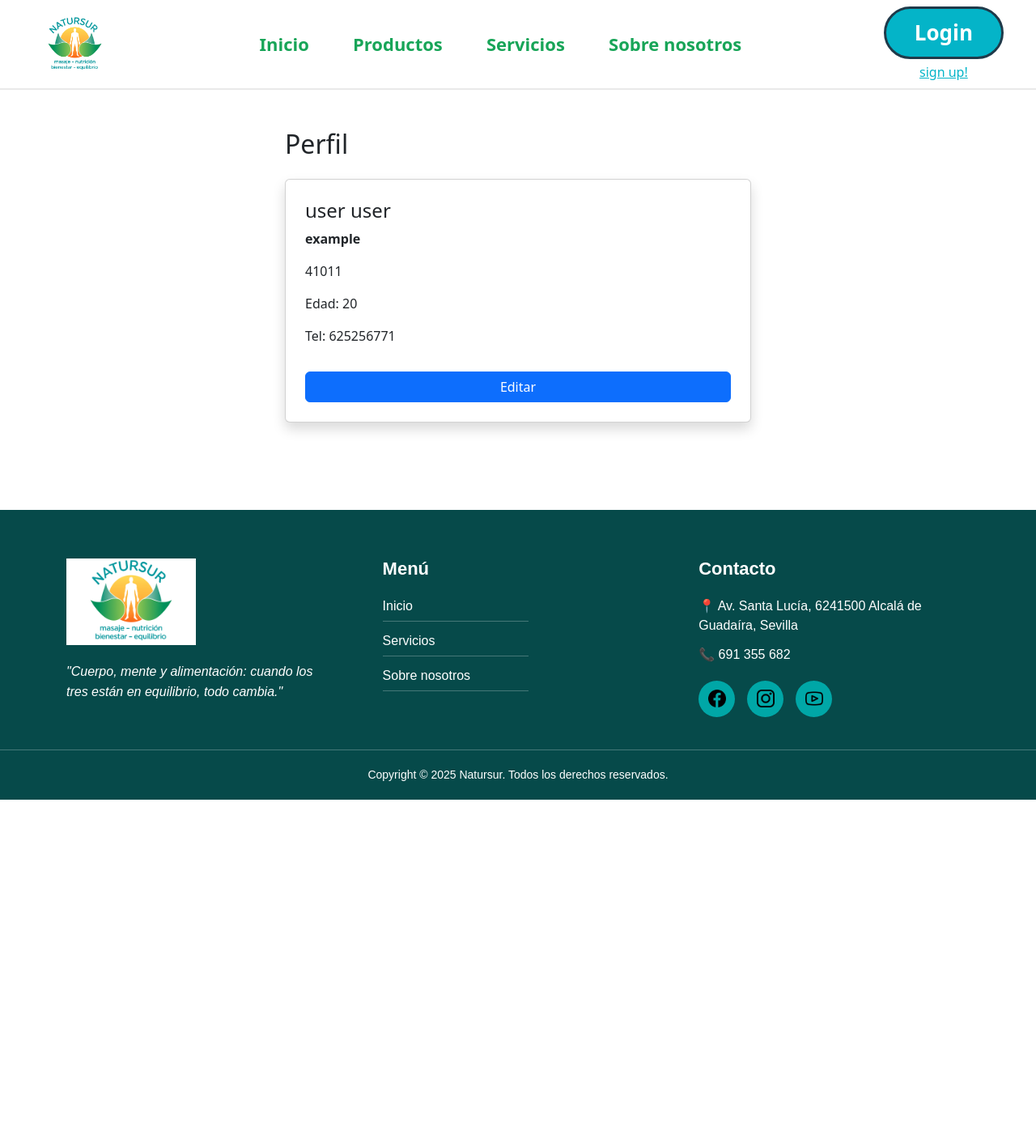
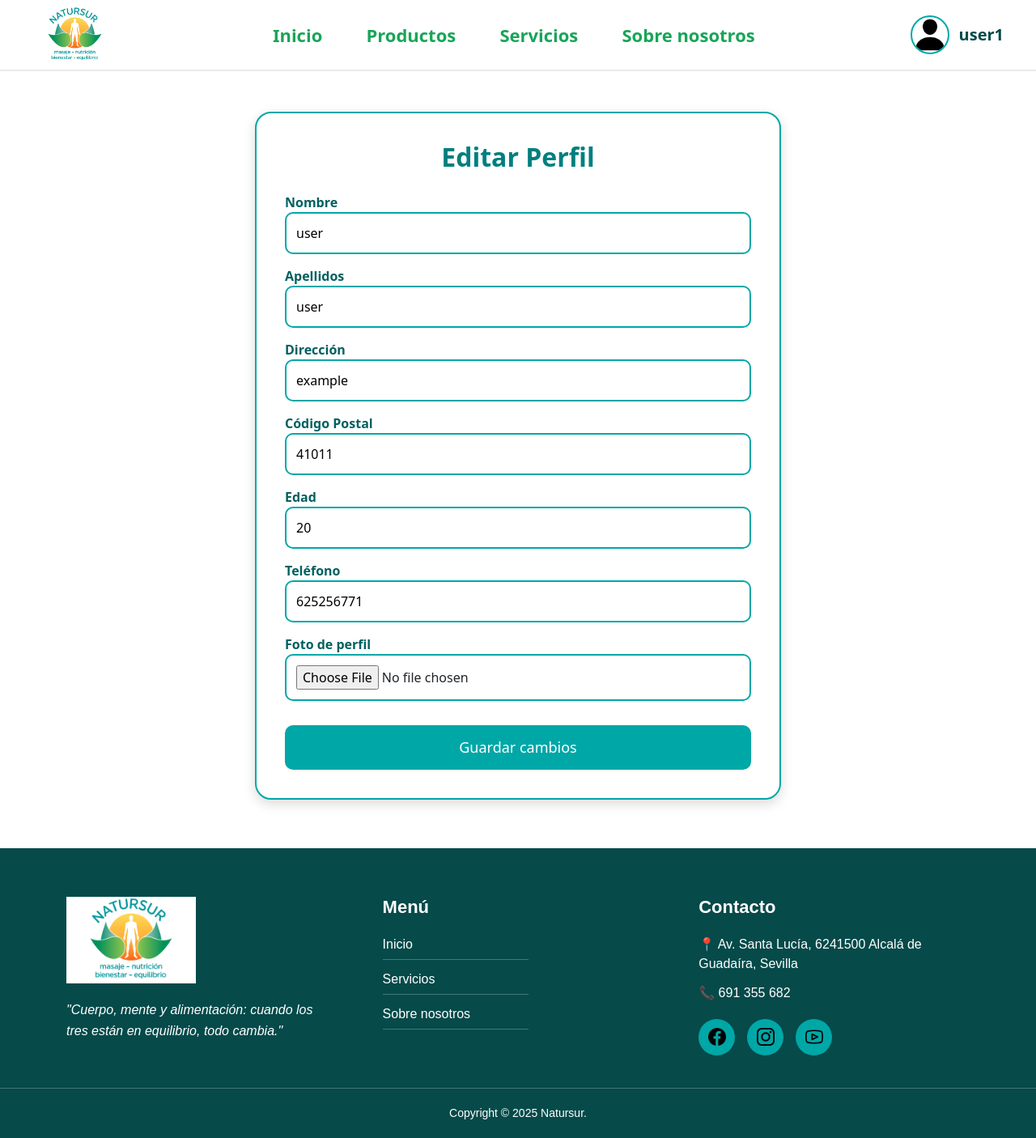
Before and after one commit to manumnzz/PGPI-2526-G3.3, a Django app: page /perfil/ in a window 1280 px wide. Shown: the whole page at 81% size. Before the commit the page ends 988 px from the top, so only its background shows below. Run offline with Django 5.2, Linux system fonts and the light colour scheme; a user stored in the database is signed in; data comes from the database, SQL or seed files in the repository; both versions use the stored data as it was after the commit; some libraries are stand-ins or nearby versions.

Commit message:
fix: header

```diff
--- a/main/templates/base.html
+++ b/main/templates/base.html
@@ -8,6 +8,10 @@
     <link rel="stylesheet" href="https://cdnjs.cloudflare.com/ajax/libs/bootstrap/5.3.2/css/bootstrap.min.css">
 
     <style>
+
+    /* ========================= */
+    /* HEADER */
+    /* ========================= */
 
     .main-header {
         display: flex;
@@ -31,209 +35,98 @@
         text-decoration: none;
     }
 
+    .header-center a:hover {
+        opacity: 0.7;
+    }
+
     .header-right {
         display: flex;
-        flex-direction: column;
         align-items: center;
+        gap: 14px;
     }
 
-    .btn-login {
-        background: #04B4C8;
-        padding: 10px 35px;
-        border-radius: 50px;
+    .btn-login-pro {
+        background: #018A8A;
+        border-radius: 30px;
+        padding: 8px 26px;
+        border: none;
         color: white;
-        font-size: 26px;
-        font-weight: bold;
+        font-size: 20px;
+        font-weight: 600;
         text-decoration: none;
-        border: 3px solid #1F3A4A;
+        transition: 0.2s ease-in-out;
+    }
+
+    .btn-login-pro:hover {
+        background: #026868;
+        transform: scale(1.03);
     }
 
     .signup-link {
-        margin-top: 4px;
         font-size: 16px;
         color: #04B4C8;
         text-decoration: underline;
     }
 
-        /* Contenedor */
-    .productos-section {
-        padding: 40px 0;
+    .user-info {
+        display: flex;
+        align-items: center;
+        gap: 12px;
+        cursor: pointer;
     }
 
-    /* Título */
-    .titulo-productos {
-        text-align: left;
-        font-size: 40px;
-        font-weight: bold;
-        color: #007f7f;
-        margin-bottom: 25px;
-        padding-left: 20px;
+    .user-avatar {
+        width: 48px;
+        height: 48px;
+        border-radius: 50%;
+        object-fit: cover;
+        border: 2px solid #02A8A8;
     }
 
-    /* GRID estilo mockup */
-    .productos-grid {
-        display: grid;
-        grid-template-columns: repeat(auto-fill, minmax(260px, 1fr));
-        gap: 25px;
-        padding: 0 20px;
+    .user-name {
+        font-size: 20px;
+        color: #064A4A;
+        font-weight: 600;
     }
 
-    /* ENLACE general de la card */
-    .producto-card-link {
-        text-decoration: none !important;
-        color: inherit;
+    .user-dropdown {
+        position: relative;
+        display: inline-block;
     }
 
-    /* Tarjeta de producto */
-    .producto-card {
-        background: #ffffff;
-        border: 2px solid #d7dee2;
-        border-radius: 14px;
-        padding: 20px;
-        text-align: center;
-        transition: 0.2s ease-in-out;
-        height: 100%;
+    .dropdown-menu {
+        display: none;
+        position: absolute;
+        right: 0;
+        background: white;
+        border: 2px solid #ddd;
+        border-radius: 10px;
+        min-width: 180px;
+        padding: 10px 0;
+        z-index: 1000;
+        text-align: left;
+        box-shadow: 0px 4px 12px rgba(0,0,0,0.15);
     }
 
-    /* Hover moderno */
-    .producto-card:hover {
-        transform: scale(1.03);
-        border-color: #02A8A8;
+    .user-dropdown:hover .dropdown-menu {
+        display: block;
     }
 
-    /* Imagen */
-    .producto-imagen {
-        width: 100%;
-        height: 260px;
-        object-fit: contain;
-        margin-bottom: 15px;
+    .dropdown-menu a {
+        display: block;
+        padding: 12px 18px;
+        color: #064A4A;
+        text-decoration: none;
+        font-size: 16px;
     }
 
-    /* Nombre */
-    .producto-nombre {
-        font-size: 18px;
-        font-weight: 600;
-        margin-bottom: 8px;
-        color: #444;
+    .dropdown-menu a:hover {
+        background: #e3f7f7;
     }
 
-    /* Precio */
-    .producto-precio {
-        font-size: 22px;
-        font-weight: bold;
-        color: #00A859;
-        margin-bottom: 10px;
-    }
-
-
-
-    </style>
-
-</head>
-
-<body>
-
-{% load static %}
-
-<header class="main-header">
-    <div class="header-left">
-        <img src="/static/natursur_icon.png" class="logo-small">
-    </div>
-
-    <nav class="header-center">
-        <a href="/">Inicio</a>
-        <a href="/productos/">Productos</a>
-        <a href="/servicios/">Servicios</a>
-        <a href="/sobre-nosotros/">Sobre nosotros</a>
-    </nav>
-
-    <div class="header-right">
-        <a href="/login/" class="btn-login">Login</a>
-        <a href="/register/" class="signup-link">sign up!</a>
-    </div>
-</header>
-
-
-
-
-<!-- ⬇️ AQUI FALTABA ESTO -->
-{% block content %}
-{% endblock %}
-<!-- ⬆️ ESTO ES LO QUE HACIA FALTA -->
-
-<footer class="main-footer">
-
-    <div class="footer-content container">
-
-        <!-- COLUMNA 1 – LOGO + FRASE -->
-        <div class="footer-col">
-            <img src="{% static 'natursur_icon.png' %}" class="footer-logo" alt="Natursur">
-
-            <p class="footer-quote">
-                "Cuerpo, mente y alimentación: cuando los tres están en equilibrio, todo cambia."
-            </p>
-        </div>
-
-        <!-- COLUMNA 2 – MENÚ -->
-        <div class="footer-col">
-            <h3 class="footer-title">Menú</h3>
-
-            <ul class="footer-menu">
-                <li><a href="/">Inicio</a></li>
-                <li><a href="/servicios/">Servicios</a></li>
-                <li><a href="/sobre-nosotros/">Sobre nosotros</a></li>
-            </ul>
-        </div>
-
-        <!-- COLUMNA 3 – CONTACTO + REDES -->
-        <div class="footer-col">
-            <h3 class="footer-title">Contacto</h3>
-
-            <p class="footer-info">📍 Av. Santa Lucía, 6241500 Alcalá de Guadaíra, Sevilla</p>
-            <p class="footer-info">📞 691 355 682</p>
-
-            <div class="footer-socials">
-
-                <a href="https://www.facebook.com/natursur" target="_blank">
-                    <div class="social-icon">
-                        <img src="{% static 'icons/facebook.png' %}" alt="Facebook">
-                    </div>
-                </a>
-
-                <a href="https://www.instagram.com/yosoyescalona/?hl=es" target="_blank">
-                    <div class="social-icon">
-                        <img src="{% static 'icons/instagram.png' %}" alt="Instagram">
-                    </div>
-                </a>
-
-                <a href="https://www.youtube.com/@natursur" target="_blank">
-                    <div class="social-icon">
-                        <img src="{% static 'icons/youtube.png' %}" alt="YouTube">
-                    </div>
-                </a>
-
-            </div>
-
-        </div>
-
-    </div>
-
-    <div class="footer-bottom">
-        Copyright © 2025 Natursur. Todos los derechos reservados.
-    </div>
-
-</footer>
-
-
-
-<style>
-
-.social-icon img {
-    width: 22px !important;
-    height: 22px !important;
-    object-fit: contain;
-}
-
+    /* ========================= */
+    /* FOOTER ARREGLADO */
+    /* ========================= */
 
     .main-footer {
         background: #064A4A;
@@ -247,6 +140,7 @@
         display: flex;
         justify-content: space-between;
         flex-wrap: wrap;
+        gap: 30px;
     }
 
     .footer-col {
@@ -289,10 +183,6 @@
         font-size: 16px;
     }
 
-.footer-menu a:hover {
-    opacity: 0.7;
-}
-
     .footer-info {
         margin-bottom: 12px;
         font-size: 16px;
@@ -312,8 +202,12 @@
         display: flex;
         justify-content: center;
         align-items: center;
-    font-size: 22px;
-    color: white;
+    }
+
+    .social-icon img {
+        width: 22px !important;
+        height: 22px !important;
+        object-fit: contain;
     }
 
     .footer-bottom {
@@ -326,6 +220,108 @@
 
     </style>
 
+</head>
+
+<body>
+
+{% load static %}
+
+<header class="main-header">
+    <div class="header-left">
+        <img src="{% static 'natursur_icon.png' %}" class="logo-small">
+    </div>
+
+    <nav class="header-center">
+        <a href="/">Inicio</a>
+        <a href="/productos/">Productos</a>
+        <a href="/servicios/">Servicios</a>
+        <a href="/sobre-nosotros/">Sobre nosotros</a>
+    </nav>
+
+    <div class="header-right">
+
+        {% if request.user.is_authenticated %}
+
+        <div class="user-dropdown">
+            <div class="user-info">
+                {% if request.user.profile.image %}
+                    <img src="{{ request.user.profile.image.url }}" class="user-avatar">
+                {% else %}
+                    <img src="{% static 'default_user.png' %}" class="user-avatar">
+                {% endif %}
+                <span class="user-name">{{ request.user.username }}</span>
+            </div>
+
+            <div class="dropdown-menu">
+                <a href="/perfil/">Mi perfil</a>
+                <a href="/logout/">Cerrar sesión</a>
+            </div>
+        </div>
+
+        {% else %}
+            <a href="/login/" class="btn-login-pro">Acceder</a>
+            <a href="/register/" class="signup-link">Crear cuenta</a>
+        {% endif %}
+
+    </div>
+</header>
+
+
+{% block content %}
+{% endblock %}
+
+
+<footer class="main-footer">
+    <div class="footer-content container">
+
+        <div class="footer-col">
+            <img src="{% static 'natursur_icon.png' %}" class="footer-logo">
+            <p class="footer-quote">
+                "Cuerpo, mente y alimentación: cuando los tres están en equilibrio, todo cambia."
+            </p>
+        </div>
+
+        <div class="footer-col">
+            <h3 class="footer-title">Menú</h3>
+            <ul class="footer-menu">
+                <li><a href="/">Inicio</a></li>
+                <li><a href="/servicios/">Servicios</a></li>
+                <li><a href="/sobre-nosotros/">Sobre nosotros</a></li>
+            </ul>
+        </div>
+
+        <div class="footer-col">
+            <h3 class="footer-title">Contacto</h3>
+            <p class="footer-info">📍 Av. Santa Lucía, 6241500 Alcalá de Guadaíra, Sevilla</p>
+            <p class="footer-info">📞 691 355 682</p>
+
+            <div class="footer-socials">
+                <a target="_blank">
+                    <div class="social-icon">
+                        <img src="{% static 'icons/facebook.png' %}">
+                    </div>
+                </a>
+
+                <a target="_blank">
+                    <div class="social-icon">
+                        <img src="{% static 'icons/instagram.png' %}">
+                    </div>
+                </a>
+
+                <a target="_blank">
+                    <div class="social-icon">
+                        <img src="{% static 'icons/youtube.png' %}">
+                    </div>
+                </a>
+            </div>
+        </div>
+
+    </div>
+
+    <div class="footer-bottom">
+        Copyright © 2025 Natursur.
+    </div>
+</footer>
 
 </body>
 </html>
--- a/main/templates/perfil.html
+++ b/main/templates/perfil.html
@@ -1,20 +1,103 @@
 {% extends "base.html" %}
+{% load static %}
 {% block content %}
 
-<section class="container py-5" style="max-width:600px;">
+<style>
+.form-wrapper {
+    max-width: 650px;
+    margin: 50px auto;
+    background: white;
+    padding: 35px;
+    border-radius: 20px;
+    border: 2px solid #00a7a7;
+    box-shadow: 0 5px 15px rgba(0,0,0,0.15);
+}
 
-    <h2 class="mb-4">Perfil</h2>
+.form-title {
+    text-align: center;
+    color: #007f7f;
+    font-size: 32px;
+    font-weight: bold;
+    margin-bottom: 25px;
+}
 
-    <div class="card p-4 shadow">
-        <h4>{{ user.first_name }} {{ user.last_name }}</h4>
-        <p><strong>{{ user.direccion }}</strong></p>
-        <p>{{ user.postal_code }}</p>
-        <p>Edad: {{ user.age }}</p>
-        <p>Tel: {{ user.telephone_number }}</p>
+.form-field {
+    margin-bottom: 15px;
+}
 
-        <a href="/perfil/editar/" class="btn btn-primary mt-3">Editar</a>
-    </div>
+.form-field label {
+    font-weight: 600;
+    color: #006060;
+}
 
-</section>
+.form-field input {
+    width: 100%;
+    padding: 12px;
+    border-radius: 10px;
+    border: 2px solid #00a7a7;
+}
+
+.btn-save {
+    width: 100%;
+    background: #00a7a7;
+    color: white;
+    padding: 14px;
+    font-size: 18px;
+    border-radius: 10px;
+    border: none;
+    margin-top: 15px;
+    transition: .2s;
+}
+
+.btn-save:hover {
+    background: #008888;
+    transform: scale(1.03);
+}
+</style>
+
+<div class="form-wrapper">
+    <h2 class="form-title">Editar Perfil</h2>
+
+    <form method="POST" enctype="multipart/form-data">
+        {% csrf_token %}
+
+        <div class="form-field">
+            <label>Nombre</label>
+            <input type="text" name="first_name" value="{{ user.first_name }}">
+        </div>
+
+        <div class="form-field">
+            <label>Apellidos</label>
+            <input type="text" name="last_name" value="{{ user.last_name }}">
+        </div>
+
+        <div class="form-field">
+            <label>Dirección</label>
+            <input type="text" name="direccion" value="{{ user.direccion }}">
+        </div>
+
+        <div class="form-field">
+            <label>Código Postal</label>
+            <input type="text" name="postal_code" value="{{ user.postal_code }}">
+        </div>
+
+        <div class="form-field">
+            <label>Edad</label>
+            <input type="number" name="age" value="{{ user.age }}">
+        </div>
+
+        <div class="form-field">
+            <label>Teléfono</label>
+            <input type="text" name="telephone_number" value="{{ user.telephone_number }}">
+        </div>
+
+        <div class="form-field">
+            <label>Foto de perfil</label>
+            <input type="file" name="image">
+        </div>
+
+        <button class="btn-save">Guardar cambios</button>
+    </form>
+</div>
 
 {% endblock %}
--- a/main/urls.py
+++ b/main/urls.py
@@ -21,6 +21,7 @@ urlpatterns = [
     # LOGIN / REGISTER
     path("login/", views.login_view, name="login"),
     path("register/", views.register_view, name="register"),
+    path("logout/", views.logout_view, name="logout"),
 
     # PERFIL
     path("perfil/", views.perfil_view, name="perfil"),
--- a/main/views.py
+++ b/main/views.py
@@ -158,6 +158,13 @@ def register_view(request):
 
     return render(request, "register.html")
 
+from django.contrib.auth import logout
+from django.shortcuts import redirect
+
+def logout_view(request):
+    logout(request)
+    return redirect("/")
+
 
 # ------------------------------------
 # PERFIL
@@ -168,19 +175,27 @@ def perfil_view(request):
     return render(request, "perfil.html", {"user": profile})
 
 
+from django.shortcuts import render, redirect
+from django.contrib.auth.decorators import login_required
+
 @login_required
 def perfil_editar(request):
     profile = request.user.profile
 
     if request.method == "POST":
-        profile.first_name = request.POST["first_name"]
-        profile.last_name = request.POST["last_name"]
-        profile.direccion = request.POST["direccion"]
-        profile.postal_code = request.POST["postal_code"]
-        profile.age = request.POST["age"]
-        profile.telephone_number = request.POST["telephone_number"]
+        profile.first_name = request.POST.get("first_name")
+        profile.last_name = request.POST.get("last_name")
+        profile.direccion = request.POST.get("direccion")
+        profile.postal_code = request.POST.get("postal_code")
+        profile.age = request.POST.get("age")
+        profile.telephone_number = request.POST.get("telephone_number")
+
+        # guardar imagen si existe
+        if "image" in request.FILES:
+            profile.image = request.FILES["image"]
+
         profile.save()
-        return redirect("perfil")
+        return redirect("/perfil/")
 
     return render(request, "perfil_editar.html", {"user": profile})
 
```
Also changed, not shown: db.sqlite3, main/static/default_user.png (added). Lines whose indentation alone changed are shown as unchanged.
